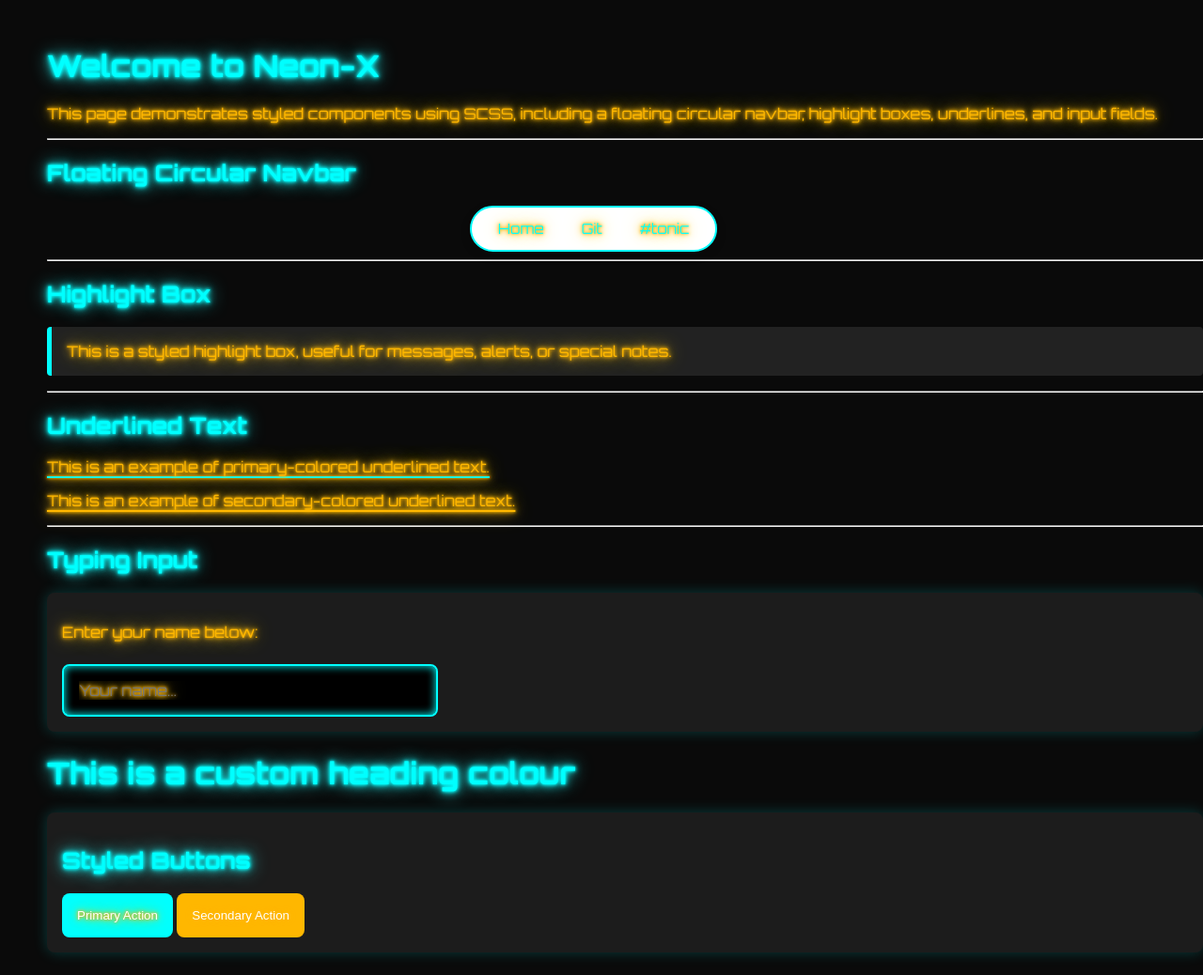
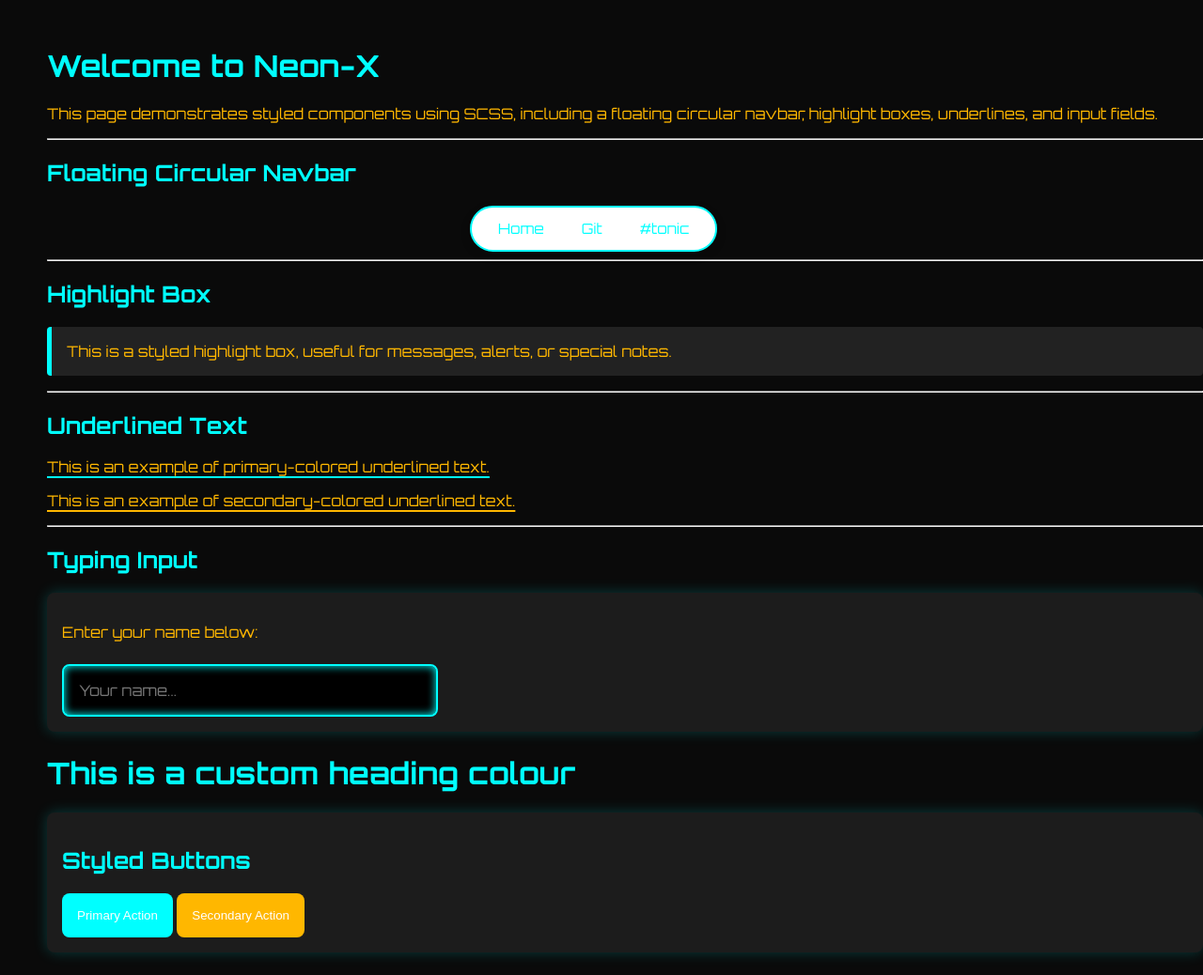
Before and after one commit to v659/jekyll_theme-new-v659, a Jekyll site: the page built from index.md, in a window 1280 px wide. Shown: the whole page at 94% size. Built offline with Jekyll 4.4.1, drawn with Linux system fonts in a browser that asks for light colours.

Commit message:
remove diffusion

```diff
--- a/_sass/base.scss
+++ b/_sass/base.scss
@@ -12,11 +12,6 @@ $padding: 1rem;
 // Neon Text Mixin
 @mixin neon-text($color) {
   color: $color;
-  text-shadow:
-    0 0 3px $color,
-    0 0 5px $color,
-    0 0 10px lighten($color, 5%),
-    0 0 20px lighten($color, 10%);
 }
 
 // Base
```
